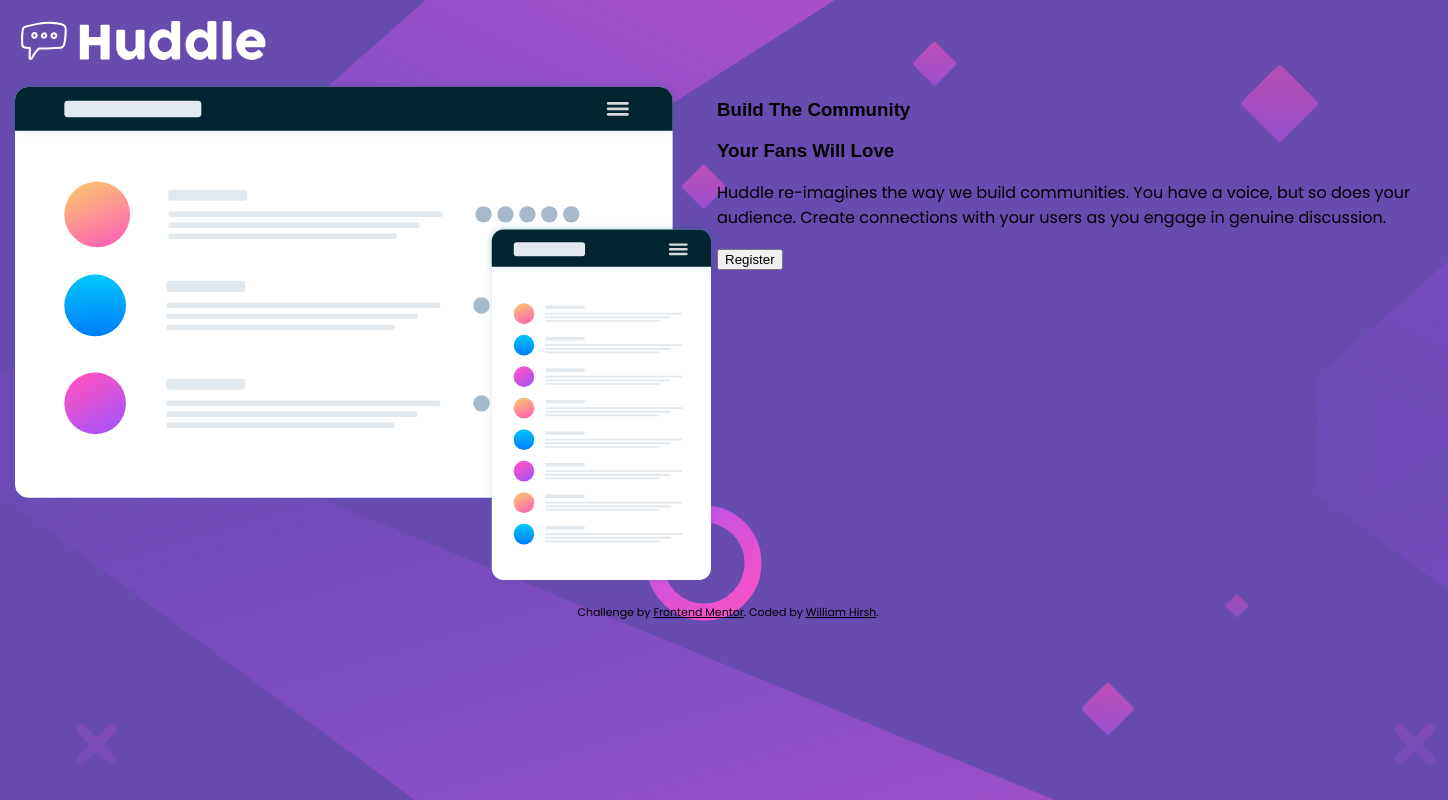
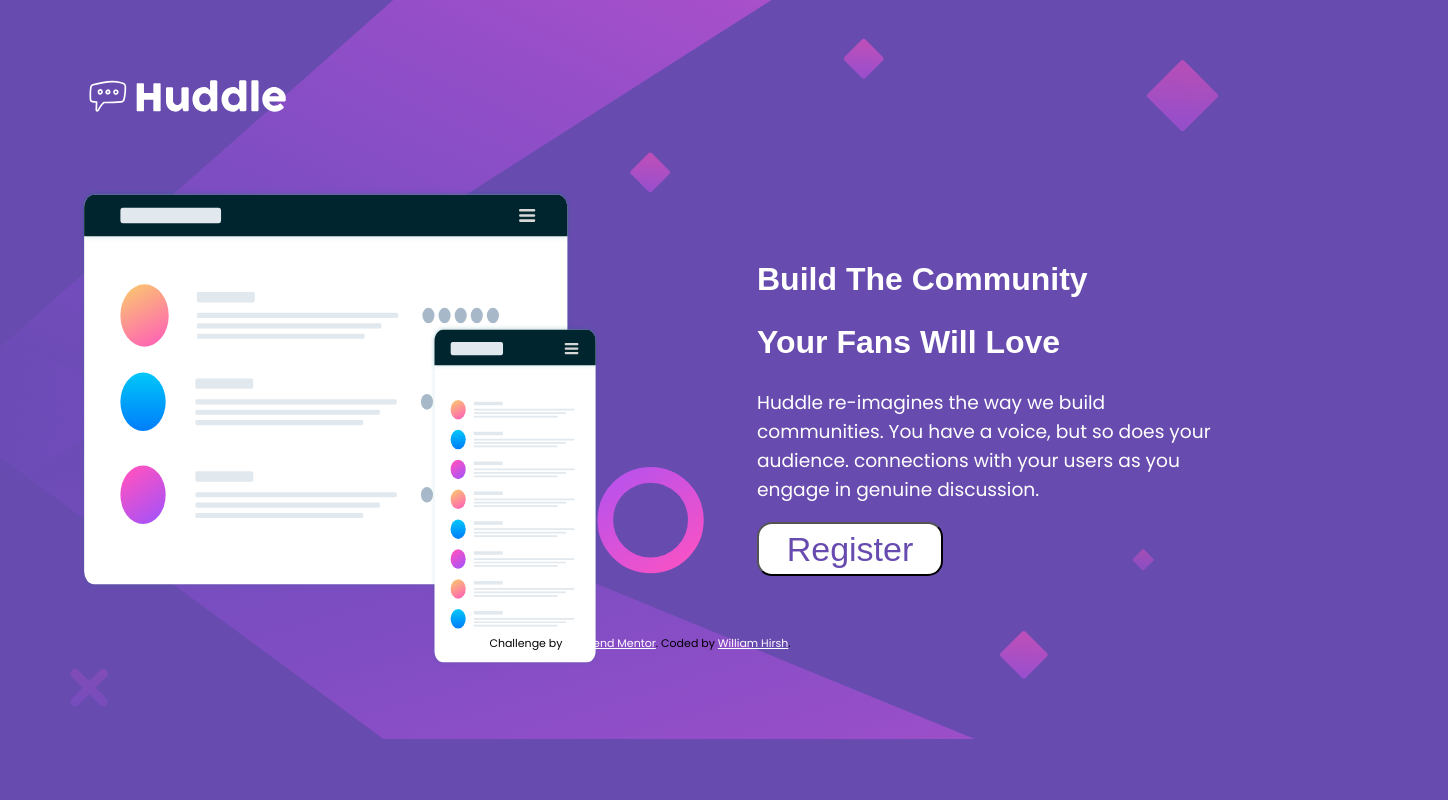
Before and after one commit to bill-hirsh/huddle-landing-page-1, a plain HTML site: page index.html in a window 1280 px wide. Shown: the whole page, 1448 px wide, since content can reach past the window. Drawn offline with Linux system fonts and the light colour scheme.

Commit message:
Lay out images and information

```diff
--- a/index.html
+++ b/index.html
@@ -14,19 +14,19 @@
   </head>
   <body>
     <header>
-      <img id="mockups" src="images/logo.svg">
+      <img id="logo" src="images/logo.svg">
     </header>
     <main>
-      <section>
-        <img src="images/illustration-mockups.svg">
+      <section id="mockups">
+        <img src="./images/illustration-mockups.svg">
       </section>
-      <section>
-        <h3>Build The Community</h3>
-        <h3>Your Fans Will Love</h3>
+      <section id="info">
+        <h1>Build The Community</h1>
+        <h1>Your Fans Will Love</h1>
         <p>Huddle re-imagines the way we build communities. You have a voice, but so does your audience.
-      Create connections with your users as you engage in genuine discussion.
+        connections with your users as you engage in genuine discussion.
         </p>
-      <button>Register</button>
+      <button id="register">Register</button>
       </section>
     </main>
     <footer>
--- a/style.css
+++ b/style.css
@@ -1,19 +1,66 @@
 body {
-  font-family: 'Poppins', sans-serif;
-  font-weight: 400px, 700px;
-  display: block;
-  width: 1440px;
   background-color: hsl(257, 40%, 49%);
   background-image: url(./images/bg-desktop.svg);
+  background-size: contain;
+  background-repeat: no-repeat;
+  font-family: 'Poppins', sans-serif;
+  font-size: 1.165rem;
+  font-weight: 400;
 }
 
 main {
   display: flex;
   flex-direction: row;
+  color: white;
 }
 
-h3 {
+h1 {
   font-family: 'Open-Sans', sans-serif;
+  font-size: 2rem;
+  width: 24.5rem;
+  margin-right: auto;
+}
+
+header {
+  height: 11.25rem;
+}
+
+footer {
+  height: 6rem;
+}
+
+#logo {
+  margin-top: 3.625rem;
+  margin-left: 4.4375rem;
+  width: 13.25rem;
+  height: 3.75rem;
+}
+
+#mockups {
+  margin-left: 4.4375rem;
+  height: 27.25rem;
+  width: 39.0625rem;
+}
+
+#mockups img {
+  height: 60vh;
+  width: 40.69vw;
+}
+
+#info{
+  margin-top: 2.875rem;
+  margin-left: 3.3125rem;
+  height: 39.0625;
+  width: 28.6875rem;
+}
+
+#register {
+  background-color: white;
+  border-radius: 0.9375rem;
+  font-size: 2.125rem;
+  color: hsl(257, 40%, 49%);
+  height: 3.375rem;
+  width: 11.625rem;
 }
 
 .attribution {
@@ -21,5 +68,5 @@ h3 {
 }
 
 .attribution a {
-  color: black;
+  color: white;
 }
```
